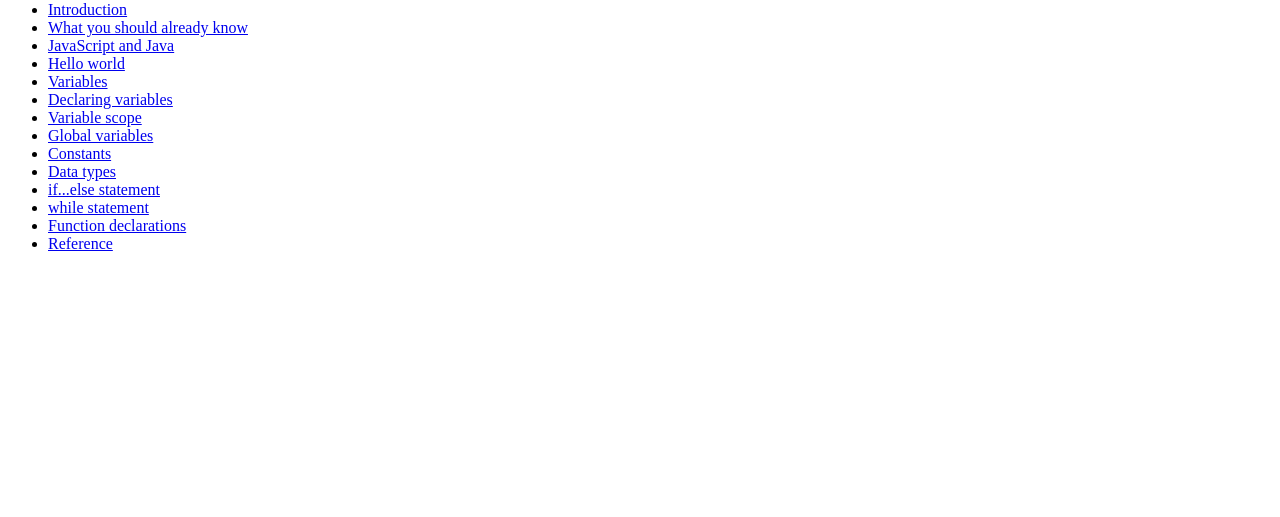
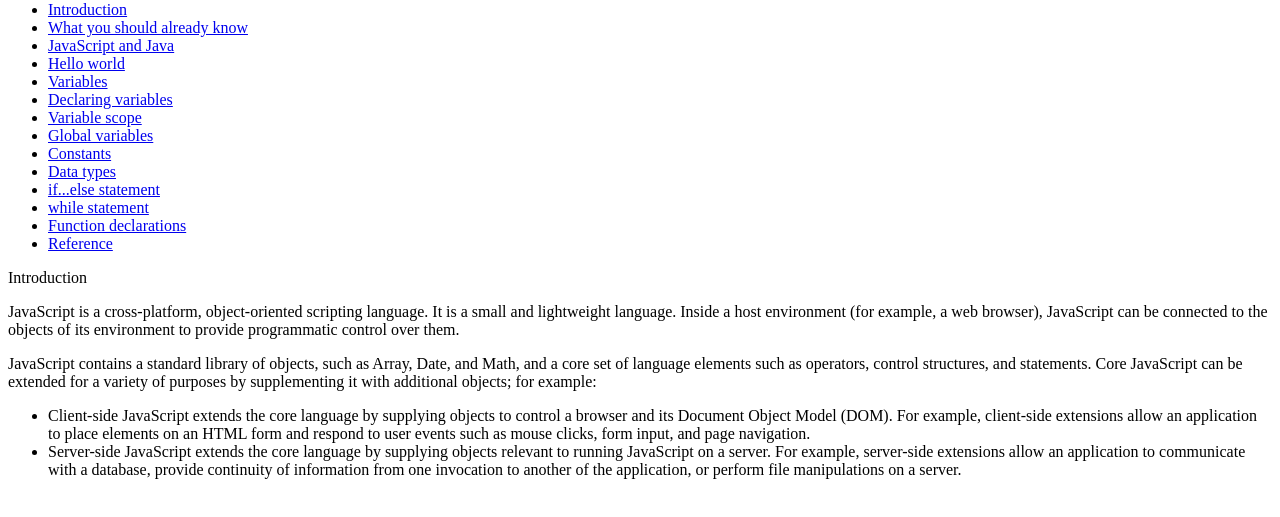
Before and after one commit to Achors/Adolf-and-Natnael-miccroverse-project, a plain HTML site: page index.html in a window 1280 px wide. Shown: the part 79-596 px from the top of the page. Drawn offline with Linux system fonts and the light colour scheme.

Commit message:
updated index

```diff
--- a/index.html
+++ b/index.html
@@ -27,5 +27,18 @@
         <li><a class="nav-link" href="#Reference">Reference</a></li>
       </ul>
     </nav>
+    <main id="main-doc"/>
+    <section class="main-section" id="Introduction">
+      <header>Introduction</header>
+      <article>
+      <p>JavaScript is a cross-platform, object-oriented scripting language. It is a small and lightweight language. Inside a host environment (for example, a web browser), JavaScript can be connected to the objects of its environment to provide programmatic control over them.</p>
+      <p>JavaScript contains a standard library of objects, such as Array, Date, and Math, and a core set of language elements such as operators, control structures, and statements. Core JavaScript can be extended for a variety of purposes by supplementing it with additional objects; for example:</p>
+      <ul>
+        <li>Client-side JavaScript extends the core language by supplying objects to control a browser and its Document Object Model (DOM). For example, client-side extensions allow an application to place elements on an HTML form and respond to user events such as mouse clicks, form input, and page navigation.
+        </li>
+        <li>Server-side JavaScript extends the core language by supplying objects relevant to running JavaScript on a server. For example, server-side extensions allow an application to communicate with a database, provide continuity of information from one invocation to another of the application, or perform file manipulations on a server.</li>
+      </ul>
+      </article>
+    </section>
 </body>
 </html>
```
